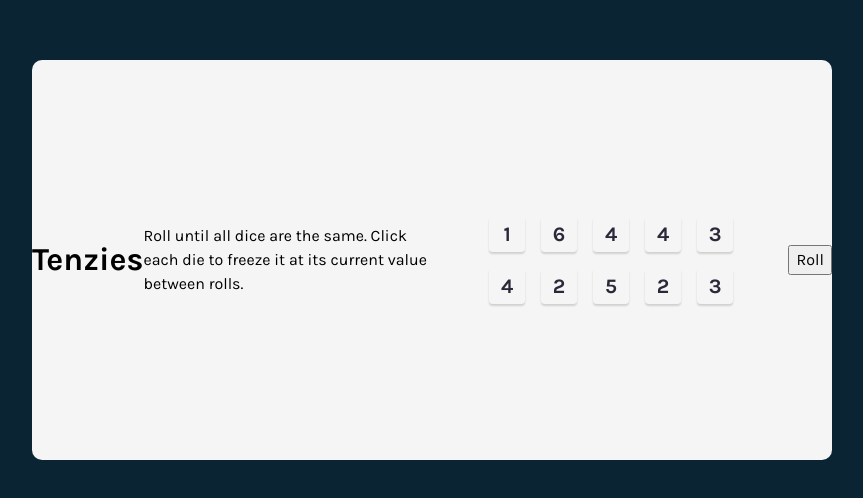
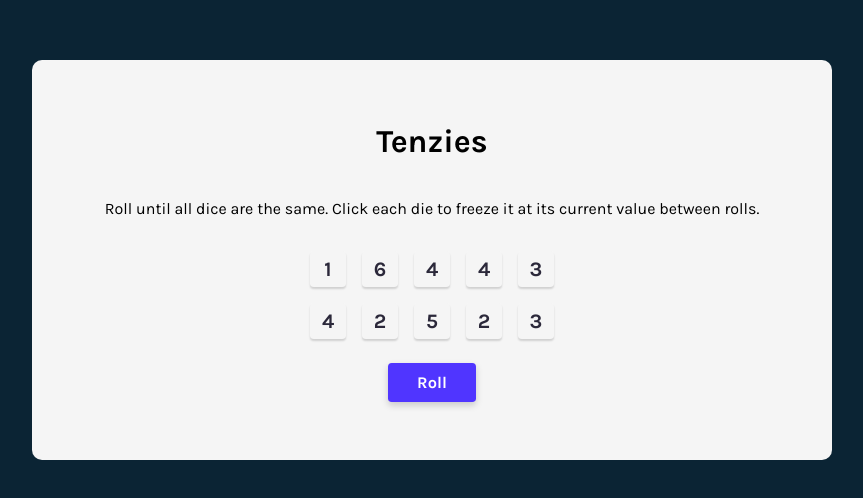
Before and after one commit to ayequill/tenzies-game, a React (Create React App) app: page / in a window 1280 px wide. Shown: the part 140-638 px from the top of the page, without its empty margins (208-1071 px from the left). Built offline with nearby package versions, Linux system fonts and the light colour scheme.

Commit message:
added title and props to die

```diff
--- a/src/components/Die.jsx
+++ b/src/components/Die.jsx
@@ -1,6 +1,7 @@
 export default function Die(props) {
+  // console.log(props)
   return (
-      <div className="die">
+      <div className={`die ${props.isHeld ? 'isHeld' : ''}`} onClick={props.holdDice}>
         <p className="die__face">{props.value}</p>
       </div>
   );
--- a/src/styles/_base.scss
+++ b/src/styles/_base.scss
@@ -1,8 +1,8 @@
-@import 'variables';
-body{
-    font-family: 'Karla';
+@import "variables";
+body {
+  font-family: "Karla";
 }
-.App{
+.App {
   background-color: $bodyColor;
   display: flex;
   align-items: center;
@@ -10,13 +10,43 @@ body{
   min-height: 100vh;
   padding: 1.25em;
 }
-.main{
+.main {
   height: 400px;
-    max-width:800px;
+  max-width: 800px;
   width: 100%;
   display: flex;
   justify-content: center;
   align-items: center;
   background-color: $primaryWhite;
   border-radius: 10px;
+  flex-direction: column;
+  gap: 1.5em;
 }
+.roll__btn {
+  all: unset;
+  background: #5035ff;
+  box-shadow: 0px 3.2px 7.68px rgba(0, 0, 0, 0.18);
+  border-radius: 3.81277px;
+  padding: 0.6em 1.8em;
+  font-style: normal;
+  font-weight: 700;
+  font-size: 16.384px;
+  line-height: 19px;
+  display: flex;
+  align-items: center;
+  text-align: center;
+  color: #fff;
+  cursor: pointer;
+  &:active{
+    box-shadow: inset 5px 5px 10px -3px rgba(0, 0, 0, 0.7);
+  }
+}
+
+.title{
+
+}
+
+.instructions{
+  text-align: center;
+  padding: 0.4em;
+}
--- a/src/styles/_die.scss
+++ b/src/styles/_die.scss
@@ -28,3 +28,6 @@
     color: #2b283a;
   }
 }
+.isHeld{
+  background-color: rgb(89, 227, 145);
+}
```
Lines whose indentation alone changed are shown as unchanged.
